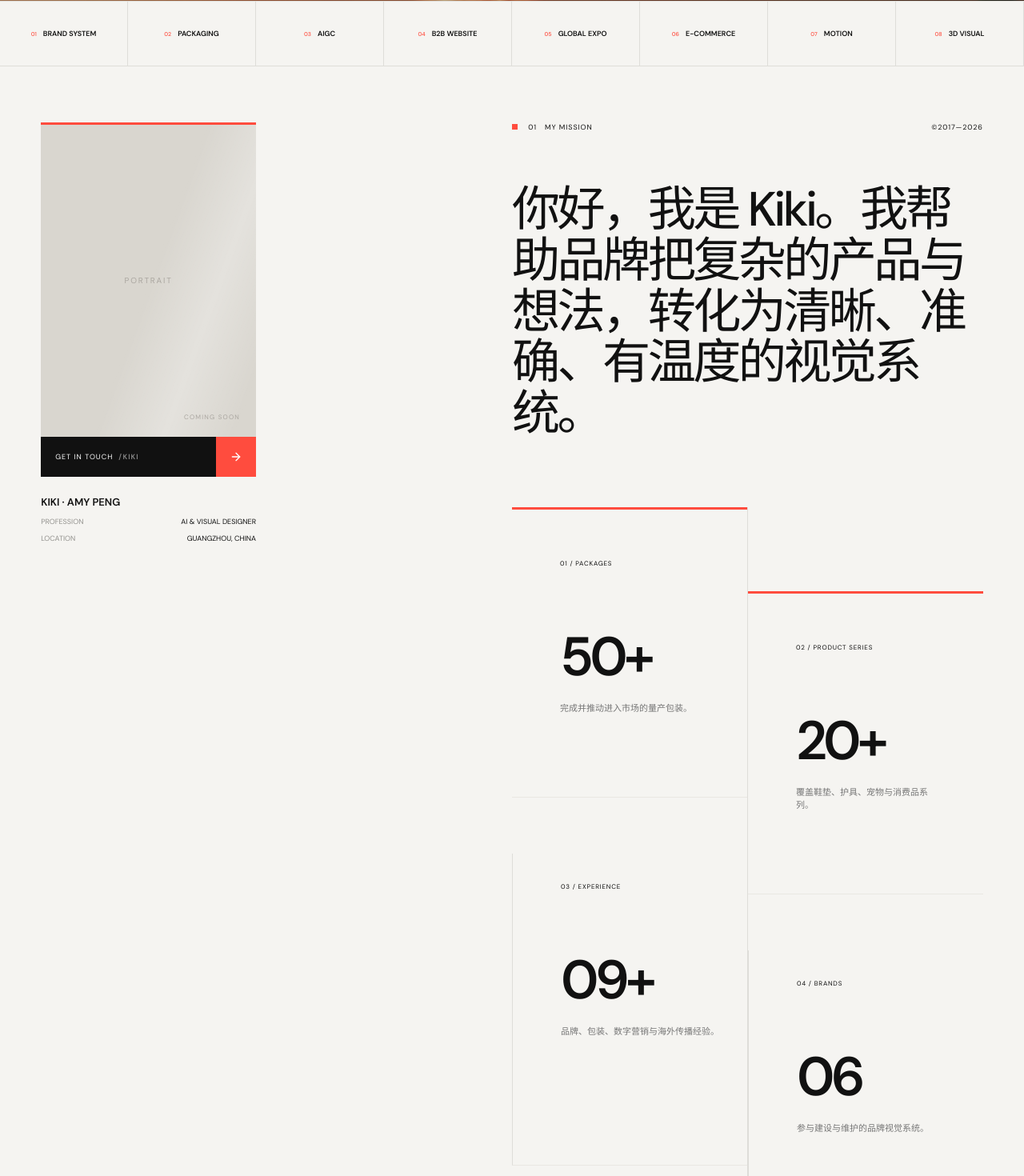
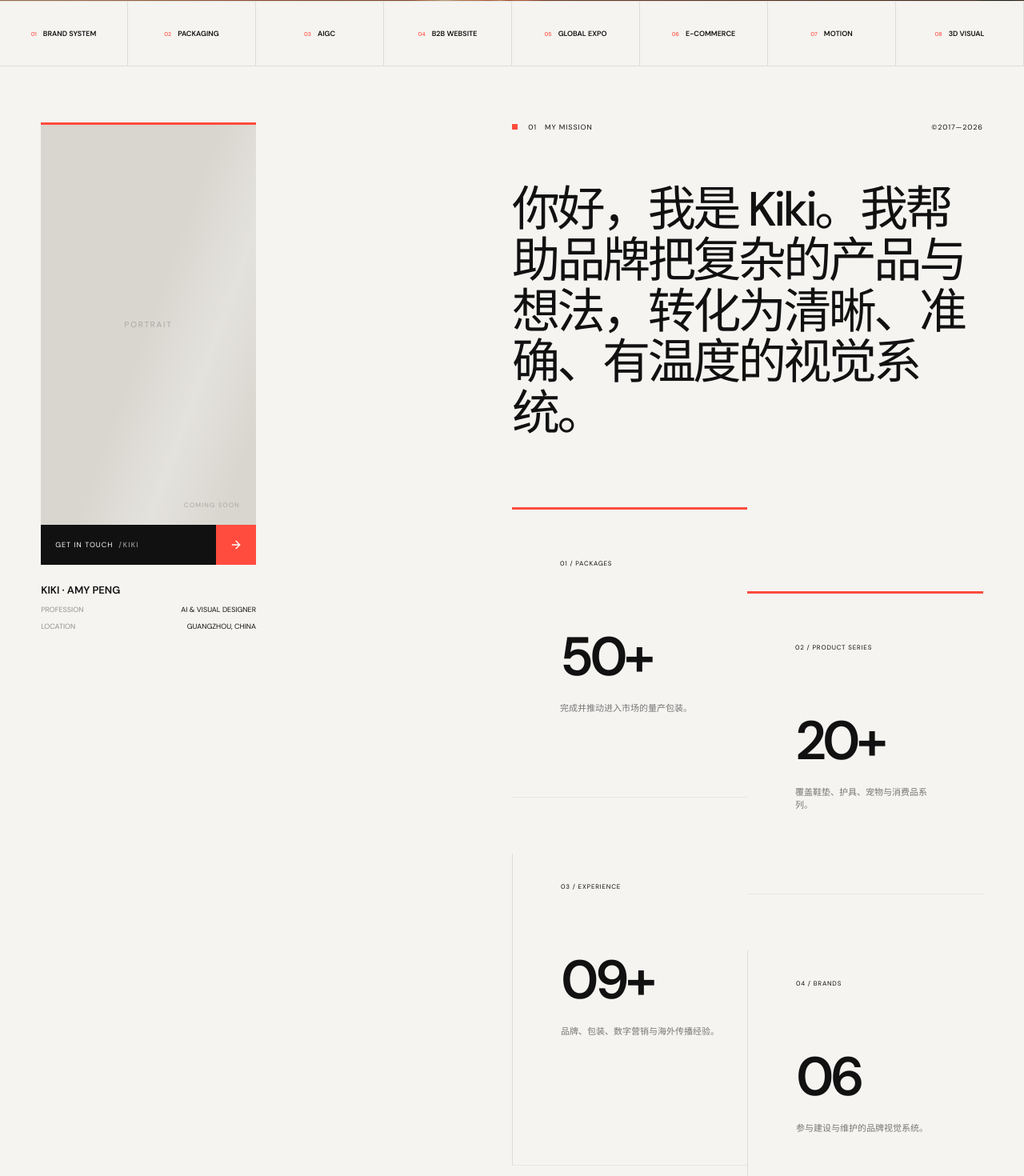
Before and after one commit to 1461760450-boop/zhuzi-design-space, a React (Vite) app: page / in a window 1280 px wide. Shown: the part 799-2269 px from the top of the page at 80% size. Built offline with nearby package versions, Linux system fonts and the light colour scheme; grey boxes are pictures that could not be loaded; the HTML template or start-up script is replaced by a standard one.

Commit message:
Refine profile and metric spacing

```diff
--- a/src/index.css
+++ b/src/index.css
@@ -58,7 +58,7 @@
 /* Independent masonry columns — prevents left/right overlap */
 .metric-grid{display:grid;grid-template-columns:1fr 1fr;gap:0;align-items:start;row-gap:0}
 .metric-column{min-width:0}
-.metric-column-right{padding-top:105px;border-left:1px solid var(--line)}
+.metric-column-right{padding-top:105px;border-left:0}
 .metric-grid article,.metric-grid article:nth-child(2),.metric-grid article:nth-child(3),.metric-grid article:nth-child(4){min-height:390px;margin:0;padding:0;border-top:0;border-bottom:1px solid #e9e7e2}
 .metric-grid article:before{display:none!important}
 .metric-grid .metric-one,.metric-grid .metric-two{border-top:3px solid var(--red)}
@@ -102,7 +102,7 @@
 .expertise-strip b{font-size:7px;color:var(--red);font-weight:500}
 .mission{grid-template-columns:repeat(4,1fr);align-items:start;min-height:1750px;position:relative}
 .profile-card{grid-column:1;margin:70px 0 70px 4vw;position:sticky;top:22px;align-self:start}
-.profile-art.profile-placeholder{height:390px;background:#d9d6cf;display:flex;align-items:center;justify-content:center}
+.profile-art.profile-placeholder{height:500px;background:#d9d6cf;display:flex;align-items:center;justify-content:center}
 .profile-art.profile-placeholder:before,.profile-art.profile-placeholder:after{display:none}
 .profile-art.profile-placeholder span{font-size:10px;letter-spacing:.18em;color:#aaa6a0}
 .profile-art.profile-placeholder i{font-size:8px;color:#aaa6a0}
```
